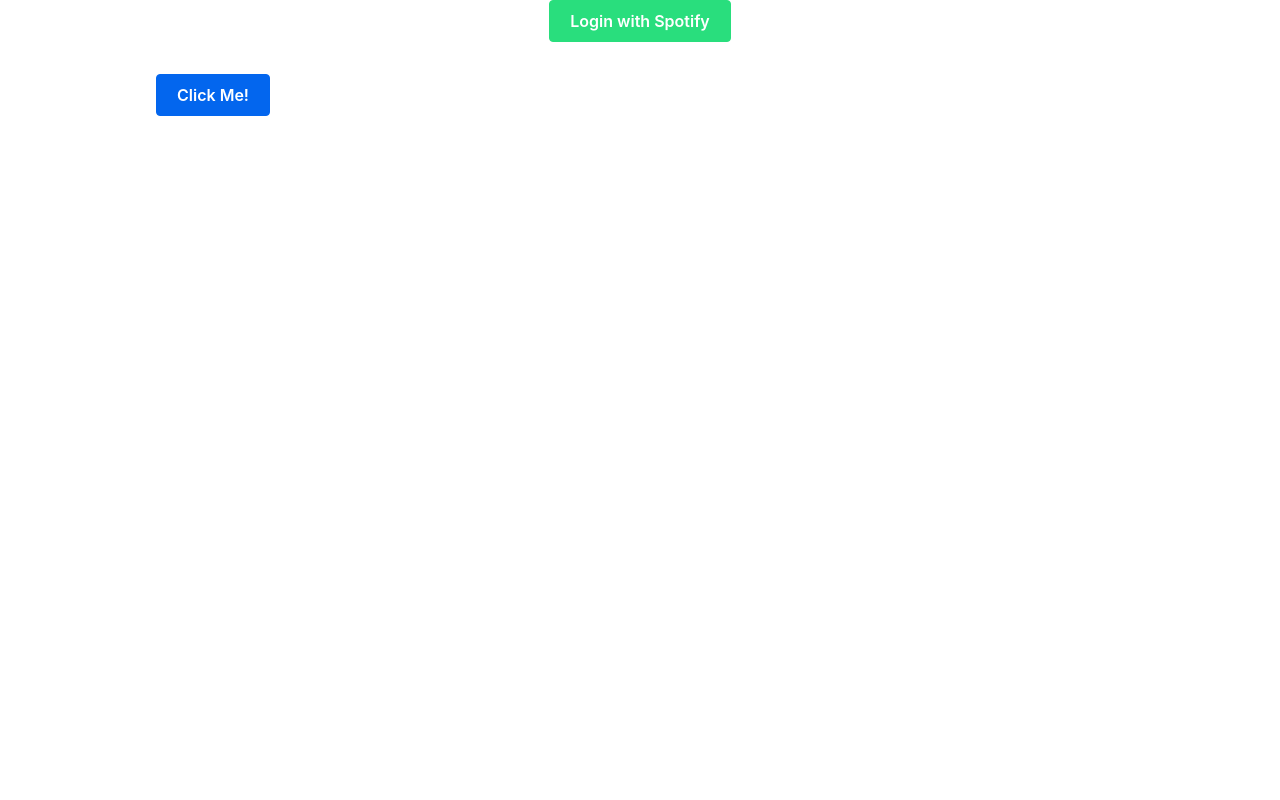
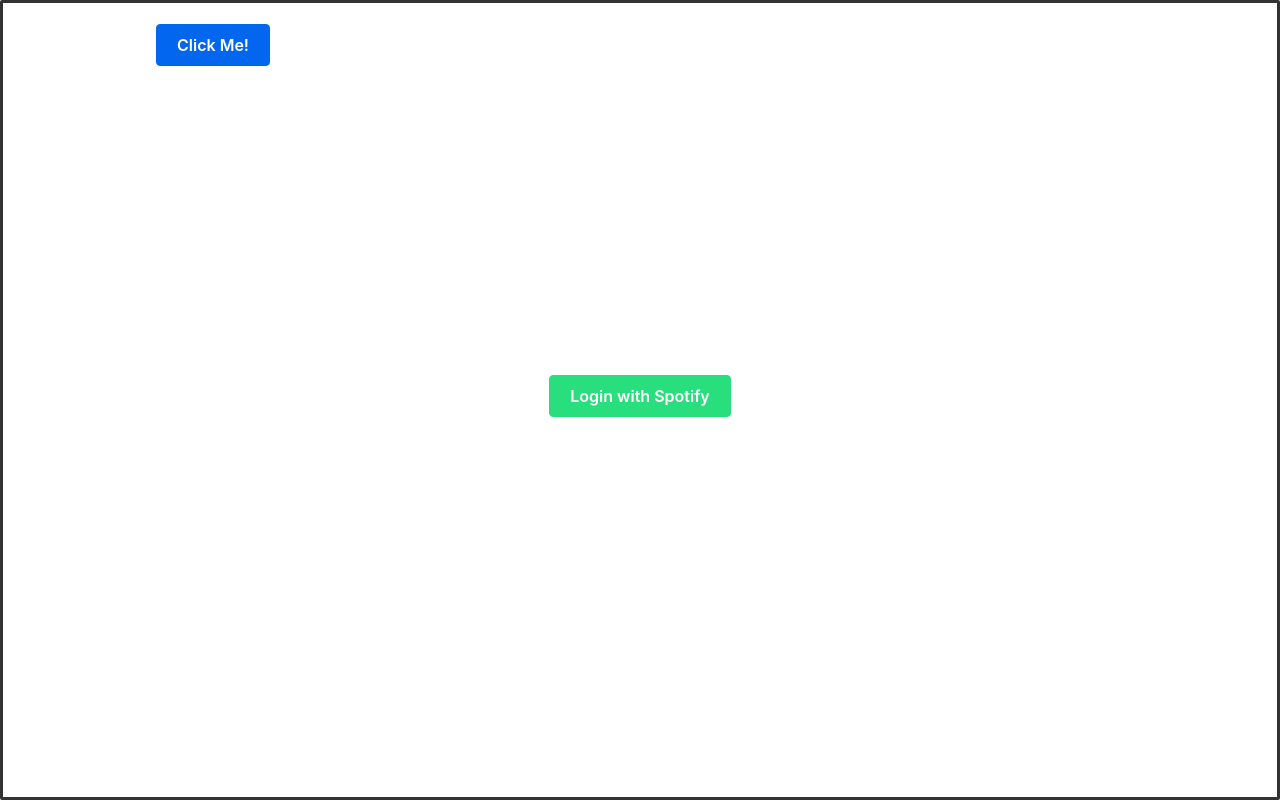
Before and after one commit to connoraubry/spotify-randomizer, a React (Create React App) app in the folder client/: page / in a window 1280 px wide. Built offline with nearby package versions, Linux system fonts and the light colour scheme; no server answers.

Commit message:
scrollable playlists

```diff
--- a/client/src/Components/Body.jsx
+++ b/client/src/Components/Body.jsx
@@ -27,10 +27,7 @@
     return (
         <div className="Body">
             <Header userdata={userdata}/>
-            { (userdata.id === "") ? <div></div> : <Userdata userdata={userdata} />}
-            <p>Logged in to spotify!</p>
-            <p> {props.token }</p>
-            <Button />
+            {/* { (userdata.id === "") ? <div></div> : <Userdata userdata={userdata} />} */}
             <Form token={props.token} user_id={userdata.id} />
         </div>
     )
--- a/client/src/Components/Form/Playlists.jsx
+++ b/client/src/Components/Form/Playlists.jsx
@@ -1,4 +1,4 @@
-import React, { useState, useEffect } from 'react';
+import React, { useState } from 'react';
 
 function ButtonWithImage({index, name, image_url, clickFunction, isSelected=false}) {
 
@@ -37,7 +37,7 @@
 
         let isSelected = playlist.id === selectedID
 
-        if (result) {
+        if ((selectedID === "" && result) || (selectedID !== "" && isSelected)) {
             //get image
             if (playlist.images.length > 1) {
                 let image = playlist.images[1]
@@ -64,11 +64,23 @@
         return
 
     });
-    return (
-        <div>
+
+    var multi = (
+        <div className='flex-row'>
+            <div className='flex-small'>
+                {rows.filter((element, index) => {return index % 2 === 0 })}
+            </div>
+            <div className='flex-small'>
+                {rows.filter((element, index) => {return index % 2 === 1 })}
+            </div>
+        </div>
+    )
+    var one = (
+        <div className='flex-row'>
             {rows}
         </div>
     )
+    return multi
 }
 
 
@@ -85,6 +97,7 @@
 
     return (
         <div>
+
             <input type="text"
                 name="playlistSelector"
                 value={input}
@@ -140,7 +153,6 @@
         <section id="playlist">
             <article>
                 <div>
-                    <p>Playlist holder</p>
                     <PlInput playlists={playlists}
                         // inputClick={onClick}
                         playlistClick={playlistClick}
--- /dev/null
+++ b/client/src/custom.css
@@ -0,0 +1,20 @@
+.test-div {
+    border:#333;
+    border-radius: 2px;
+    border-style: solid;
+}
+
+.fullscreen {
+    position: fixed;
+    top: 0;
+    left: 0;
+    bottom: 0;
+    right: 0;
+    overflow: auto;
+
+}
+
+.scroll-div {
+    max-height: 440px;
+    overflow-y: auto;
+}
--- a/client/src/index.jsx
+++ b/client/src/index.jsx
@@ -1,6 +1,7 @@
 import React from 'react';
 import ReactDOM from 'react-dom/client';
 import './index.css';
+import './custom.css';
 import App from './Components/App';
 
 const root = ReactDOM.createRoot(document.getElementById('root'));
```
Also changed, not shown: client/src/Components/Form/Form.jsx (+0 -8 lines), 1 other file (tests, documents, lock files or other folders).
